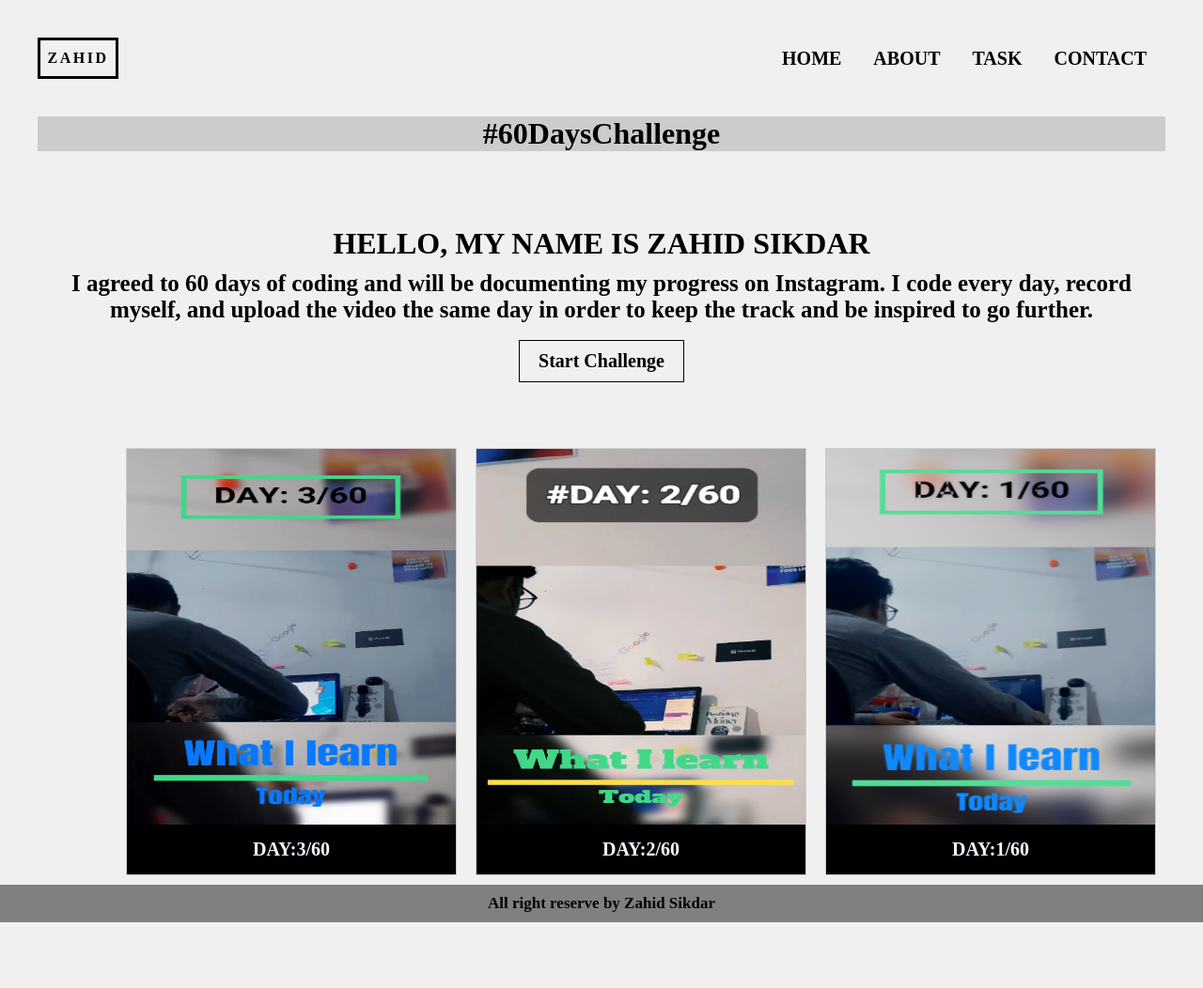
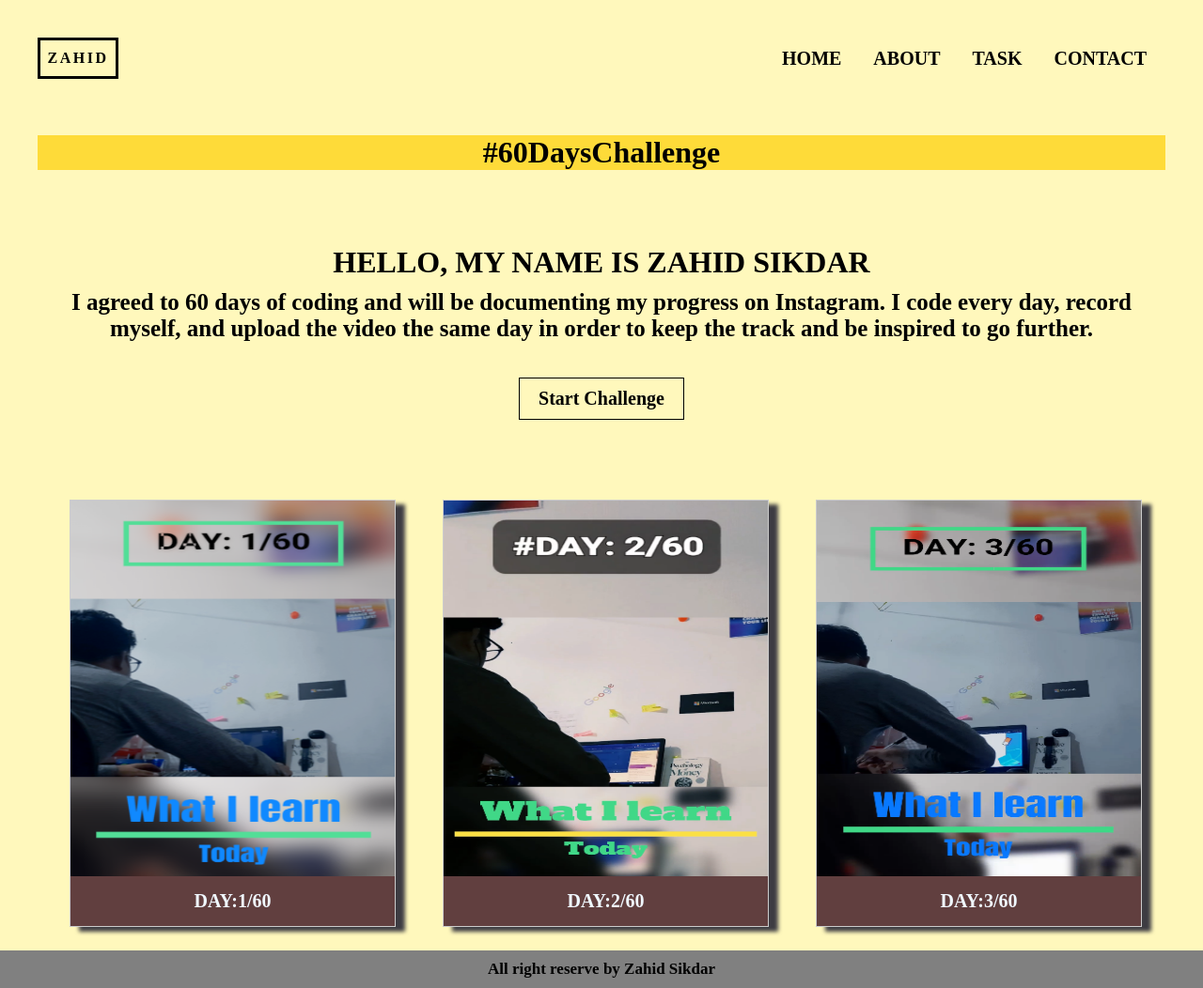
Before and after one commit to zahidsikdar/TXON_01, a plain HTML site: page index.html in a window 1280 px wide. Shown: the whole page at 94% size. Before the commit the page ends 982 px from the top, so only its background shows below. Drawn offline with Linux system fonts and the light colour scheme.

Commit message:
Styling done

```diff
--- a/css/style.css
+++ b/css/style.css
@@ -18,8 +18,7 @@
 body {
     margin: 0;
     padding: 0;
-
-    background-color: var(--bg);
+    background-color: #FFF8BC;
     font-family: 'Times New Roman', Times, serif;
     color: var(--main);
 
@@ -40,11 +39,10 @@ header {
     padding: 40px 0;
 }
 .container{
-    /* width: calc(var(--size)* var(--ratio));
-    margin: 0 auto; */
+
     max-width: 1200px;
-    margin: auto;
-    /* background: #f2f2f2; */
+   margin: auto;
+
     overflow: auto;
 }
 
@@ -99,6 +97,7 @@ nav a:hover{
 
     font-weight: bold;
     padding-bottom: 60px;
+    padding-top: 20px;
 }
 
 .intro-title{
@@ -112,7 +111,7 @@ nav a:hover{
 .intro p{
     word-wrap: break-word;
     font-size: 25px;
-
+    padding-bottom: 20px;
     margin-top: 10px;
 }
 
@@ -135,15 +134,18 @@ nav a:hover{
 
 
 .gallery {
-    margin: 10px;
+    margin: 25px;
+    /* margin-right: 10px; */
     border: 1px solid #ccc;
     float: right;
     width: auto;
+    filter: drop-shadow(10px 5px 2px #3D3C42);
 
 }
 
 .gallery img {
-    width: 350px;
+
+    width: 345px;
     height: 400px;
 
 }
@@ -153,7 +155,7 @@ nav a:hover{
     text-align: center;
     font-weight: bold;
     font-size: 20px;
-    background: #000;
+    background: rgb(97, 63, 63);
     color: aliceblue;
 
 }
@@ -167,6 +169,7 @@ footer{
 }
 
 .top {
-    background-color: #ccc;
+    background-color: #FEDB39;
+    width: 100%;
 
 }
--- a/index.html
+++ b/index.html
@@ -30,8 +30,8 @@
 
         </div>
         <div class="gallery">
-            <img src="images/img1.png" alt="task-1">
-            <div class="desc">DAY:1/60</div>
+            <img src="images/img3.png" alt="task-1">
+            <div class="desc">DAY:3/60</div>
         </div>
         <div class="gallery">
             <img src="images/img2.png" alt="task-2">
@@ -39,8 +39,8 @@
         </div>
 
         <div class="gallery">
-            <img src="images/img3.png" alt="task-3">
-            <div class="desc">DAY:3/60</div>
+            <img src="images/img1.png" alt="task-3">
+            <div class="desc">DAY:1/60</div>
         </div>
 
 
```
